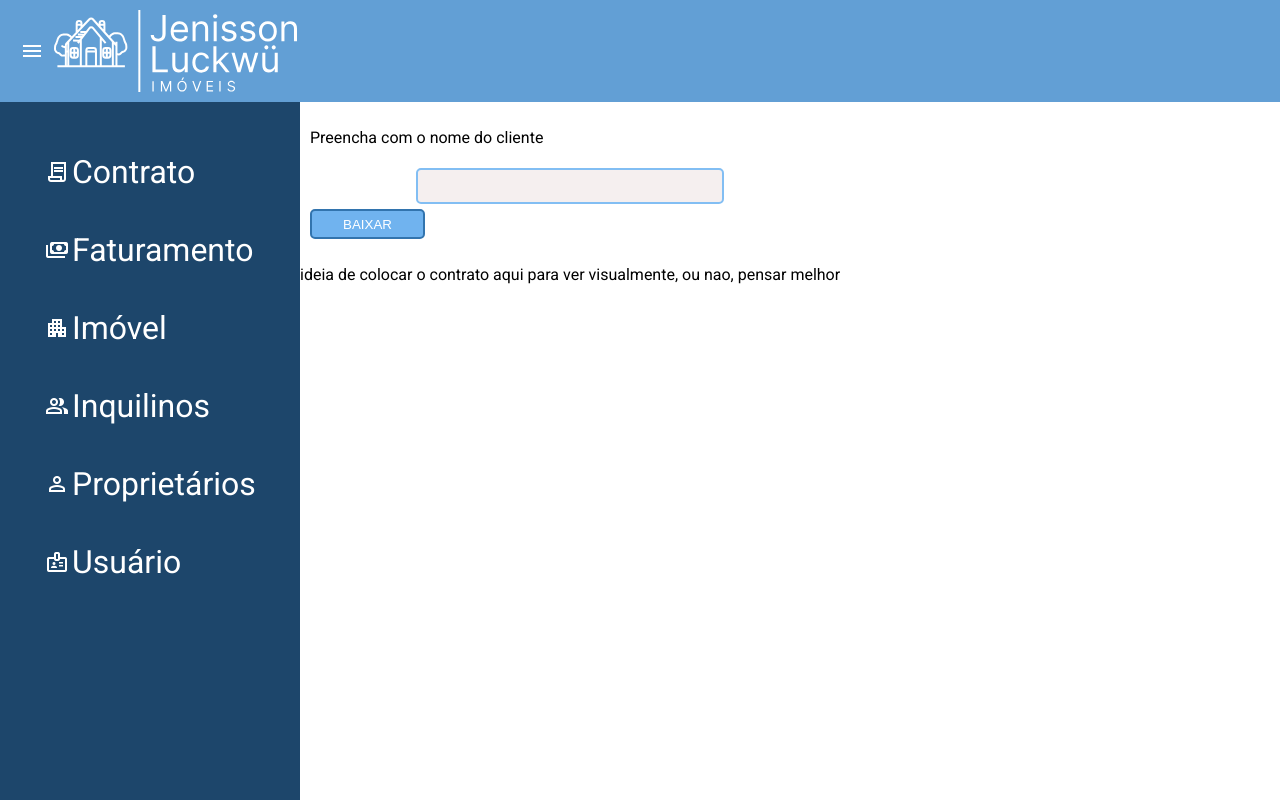
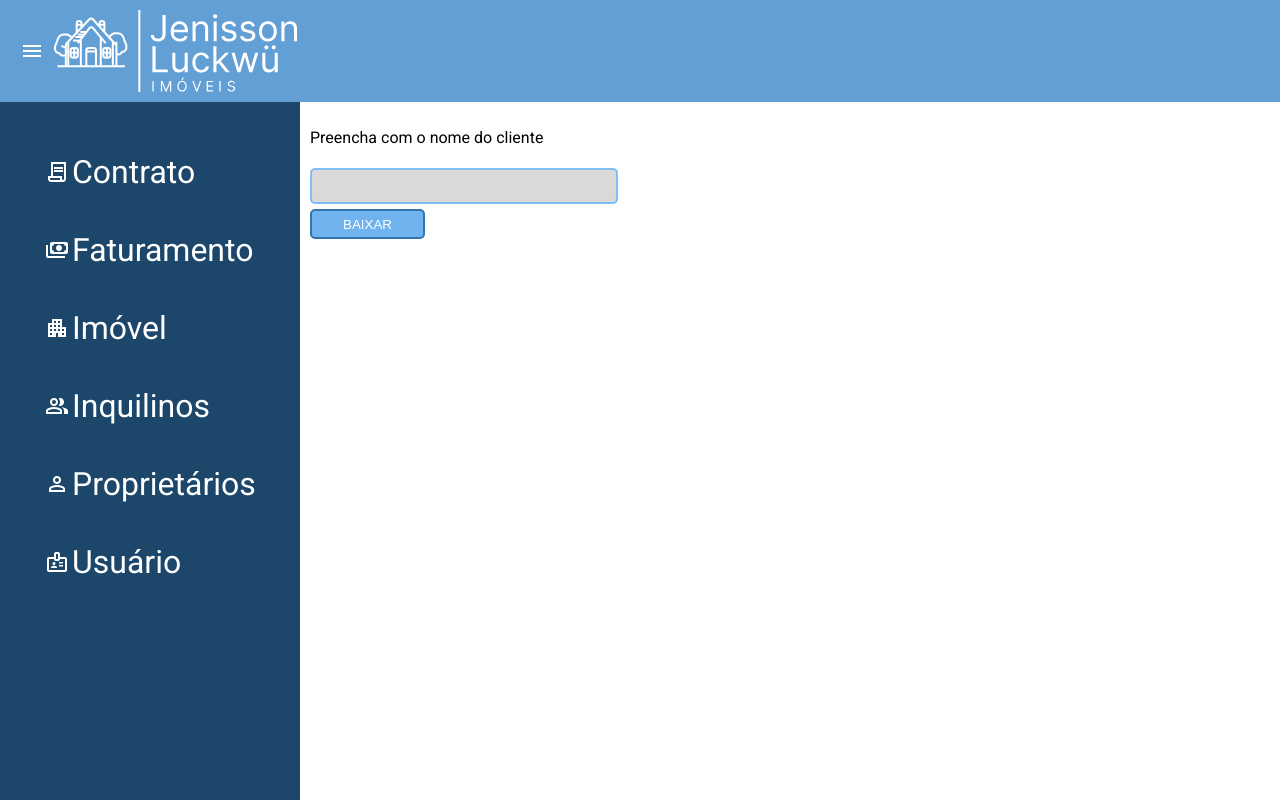
Before and after one commit to danifc123/SistemaAluguelFrontend, an Angular app: page /contract in a window 1280 px wide. Built offline with nearby package versions, Linux system fonts and the light colour scheme.

Commit message:
create index.d and add html2pdf, now implwmwnts on contract.component

```diff
--- a/package.json
+++ b/package.json
@@ -19,6 +19,8 @@
     "@angular/platform-browser": "^19.2.0",
     "@angular/platform-browser-dynamic": "^19.2.0",
     "@angular/router": "^19.2.0",
+    "html2pdf.js": "^0.10.3",
+    "pdfjs-dist": "^5.2.133",
     "rxjs": "~7.8.0",
     "tslib": "^2.3.0",
     "zone.js": "~0.15.0"
--- /dev/null
+++ b/src/@types/html2pdf/index.d.ts
@@ -0,0 +1 @@
+declare module 'html2pdf.js';
--- a/src/app/componentes/button/button.component.ts
+++ b/src/app/componentes/button/button.component.ts
@@ -1,4 +1,4 @@
-import { Component, Input, ViewEncapsulation } from '@angular/core';
+import { Component, EventEmitter, Input, Output, ViewEncapsulation } from '@angular/core';
 
 @Component({
   selector: 'app-button',
@@ -9,4 +9,9 @@ import { Component, Input, ViewEncapsulation } from '@angular/core';
 })
 export class ButtonComponent {
  @Input() butName : string = '' ;
+ @Output() clickEvent = new EventEmitter<void>();
+
+ onClick() {
+  this.clickEvent.emit();
 }
+}
--- a/src/app/componentes/select/select.component.html
+++ b/src/app/componentes/select/select.component.html
@@ -1,11 +1,15 @@
-
 <div class="select-container">
-  <input (click)="trocarOpcoes()" [value]="usuarioSelecionado?.nome || ''" class="select-input" type="text">
+  <input (click)="trocarOpcoes()"
+         [value]="usuarioSelecionado?.nome || ''"
+         class="select-input"
+         type="text"
+         readonly>
   @if(mostrarOpcoes){
   <div class="select-content">
-  @for (usuario of usuarios; track $index) {
-    <p class="select-name"(click)="selecionarUsuario(usuario)">{{usuario.nome}}</p>
+    @for (usuario of usuarios; track $index) {
+    <p class="select-name"
+       (click)="selecionarUsuario(usuario)">{{usuario.nome}}</p>
+    }
+  </div>
   }
 </div>
-}
-</div>
--- a/src/app/componentes/select/select.component.scss
+++ b/src/app/componentes/select/select.component.scss
@@ -3,9 +3,25 @@
   flex-direction: column;
   align-items: center;
   position: relative;
+
 }
+.select-content{
+  max-height: 300px;
+  overflow-y: auto;
+  width: 300px;
+  background-color:#efefef;
+  border-radius: 5px;
+  position: absolute;
+  top: 40px;
+  scrollbar-width:thin;
+}
+
+  .select-name{
+    padding: 10px;
+    margin: 1px;
+  }
 .select-input{
-  background-color:#f5efef;
+  background-color: #D9D9D9;
   border-radius: 5px;
   width: 300px;
   height: 30px;
@@ -15,20 +31,3 @@
     background-color: white;
   }
 }
-.select-name{
-border: 3px solid #82BEF3;
-border-radius: 5px;
-margin-top: 2px;
-margin-bottom: 2px;
-  &:hover{
-    background-color: #82BEF3;
-}
-}
-.select-content{
-  height: 300px;
-  width: 300px;
-  background-color:#f5efef;
-  border-radius: 5px;
-  position: absolute;
-  top: 40px;
-}
--- a/src/app/componentes/select/select.component.ts
+++ b/src/app/componentes/select/select.component.ts
@@ -1,4 +1,4 @@
-import { Component,ElementRef, HostListener } from '@angular/core';
+import { Component, ElementRef, EventEmitter, HostListener, Output } from '@angular/core';
 import { inquilinos } from '../../interface/inquilinos.model';
 
 
@@ -9,12 +9,20 @@ import { inquilinos } from '../../interface/inquilinos.model';
   styleUrl: './select.component.scss'
 })
 export class SelectComponent {
+  @Output() usuarioSelecionadoChange = new EventEmitter<inquilinos>();
 
   //#region Variaveis
 
   usuarios: inquilinos[] = [
     { id: 1, nome: 'Daniel Faria' },
-    { id: 2, nome: 'Camylla Varella' }
+    { id: 2, nome: 'Camylla Varella' },
+    { id: 2, nome: 'Danilo Costa' },
+    { id: 2, nome: 'Pedro Carvalho' },
+    { id: 2, nome: 'Larissa Manoela' },
+    { id: 2, nome: 'Mauricio Ferreira' },
+    { id: 2, nome: 'Glauco do Carmo' },
+    { id: 2, nome: 'Fernanda Faria' },
+
   ];
 
   usuarioSelecionado: inquilinos | null = null;
@@ -23,15 +31,15 @@ export class SelectComponent {
   //#endregion
 
   //#region
-  constructor(private elementRef: ElementRef) {}
+  constructor(private elementRef: ElementRef) { }
   //#endregion
 
   //#region Metodos
-  @HostListener('document:click',['$event.target'])
-  quandoClicar(elementoAlvo:HTMLElement){
-    const clicandoDentro =this.elementRef.nativeElement.contains(elementoAlvo);
+  @HostListener('document:click', ['$event.target'])
+  quandoClicar(elementoAlvo: HTMLElement) {
+    const clicandoDentro = this.elementRef.nativeElement.contains(elementoAlvo);
 
-    if(!clicandoDentro){
+    if (!clicandoDentro) {
       this.mostrarOpcoes = false;
     }
   }
@@ -39,9 +47,10 @@ export class SelectComponent {
   trocarOpcoes() {
     this.mostrarOpcoes = !this.mostrarOpcoes;
   }
-  selecionarUsuario(inquilinos: any){
-    this.usuarioSelecionado = inquilinos;
+  selecionarUsuario(usuario: inquilinos) {
+    this.usuarioSelecionado = usuario;
     this.mostrarOpcoes = false;
+    this.usuarioSelecionadoChange.emit(usuario);
   }
   //#endregion
 }
--- a/src/app/models/contract/contract.component.html
+++ b/src/app/models/contract/contract.component.html
@@ -4,4 +4,4 @@
   <app-button butName="BAIXAR"></app-button>
 </div>
 
-<p>  ideia de colocar o contrato aqui para ver visualmente, ou nao, pensar melhor</p>
+<!-- <p>  ideia de colocar o contrato aqui para ver, ou nao, pensar melhor</p> -->
--- a/src/app/models/contract/contract.component.ts
+++ b/src/app/models/contract/contract.component.ts
@@ -1,11 +1,10 @@
 import { Component } from '@angular/core';
 import { ButtonComponent } from "../../componentes/button/button.component";
 import { SelectComponent } from "../../componentes/select/select.component";
-import { InputComponent } from "../../componentes/input/input.component";
 
 @Component({
   selector: 'app-contract',
-  imports: [ButtonComponent, SelectComponent, InputComponent],
+  imports: [ButtonComponent, SelectComponent, ],
   templateUrl: './contract.component.html',
   styleUrl: './contract.component.scss'
 })
--- a/tsconfig.app.json
+++ b/tsconfig.app.json
@@ -4,7 +4,8 @@
   "extends": "./tsconfig.json",
   "compilerOptions": {
     "outDir": "./out-tsc/app",
-    "types": []
+    "types": [],
+    "typeRoots": ["node_modules/@types", "src/@types"]
   },
   "files": [
     "src/main.ts"
```
Also changed, not shown: 1 other file (tests, documents, lock files or other folders).
